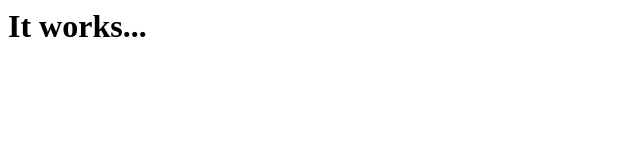
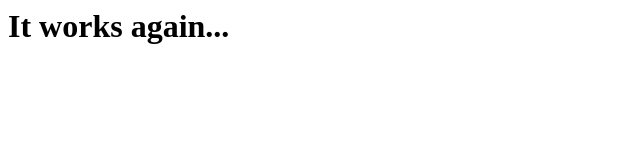
Before and after one commit to dpetrova93/dpetrova93.github.io, a plain HTML site: page index.html in a window 1280 px wide. Shown: the whole page, without its empty margins (0-640 px from the left). Drawn offline with Linux system fonts and the light colour scheme.

Commit message:
Update index.html

```diff
--- a/index.html
+++ b/index.html
@@ -1 +1 @@
-<h1>It works...</h1>
+<h1>It works again...</h1>
```
